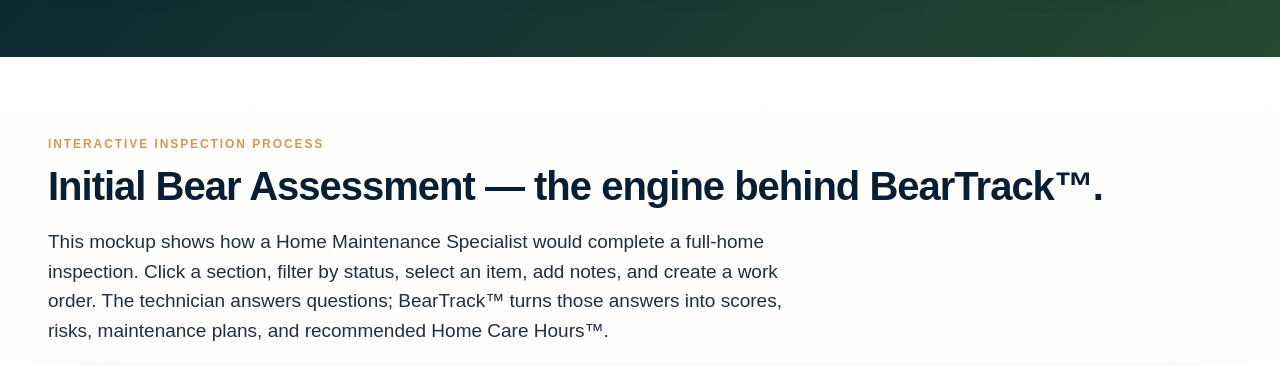
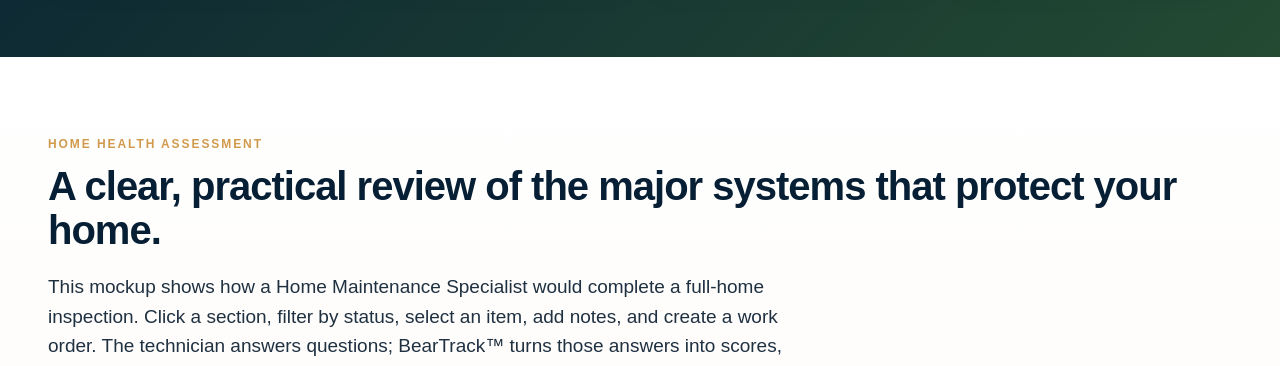
Before and after one commit to BearHomeManagement/Foundation, a plain HTML site: page index.html in a window 1280 px wide. Shown: the part 10280-10646 px from the top of the page. Drawn offline with Linux system fonts and the light colour scheme.

Commit message:
Add files via upload

```diff
--- a/index.html
+++ b/index.html
@@ -361,8 +361,8 @@
 
     <section id="inspection-process" class="section inspection-section">
       <div class="container">
-        <p class="eyebrow">Interactive inspection process</p>
-        <h2>Initial Bear Assessment — the engine behind BearTrack™.</h2>
+        <p class="eyebrow">Home Health Assessment</p>
+        <h2>A clear, practical review of the major systems that protect your home.</h2>
         <p class="lead">This mockup shows how a Home Maintenance Specialist would complete a full-home inspection. Click a section, filter by status, select an item, add notes, and create a work order. The technician answers questions; BearTrack™ turns those answers into scores, risks, maintenance plans, and recommended Home Care Hours™.</p>
 
         <div class="inspection-shell">
```
Also changed, not shown: CHANGELOG_v1_2.txt (added).
